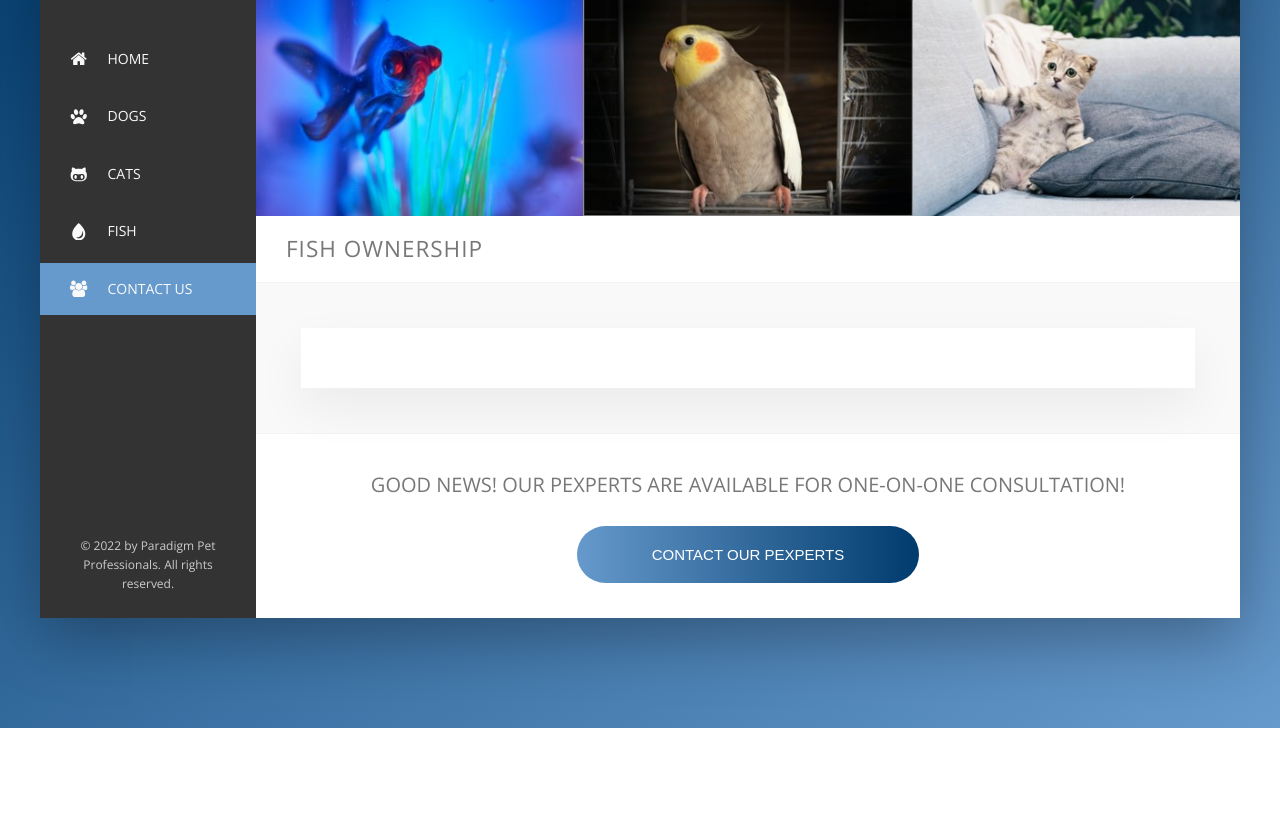
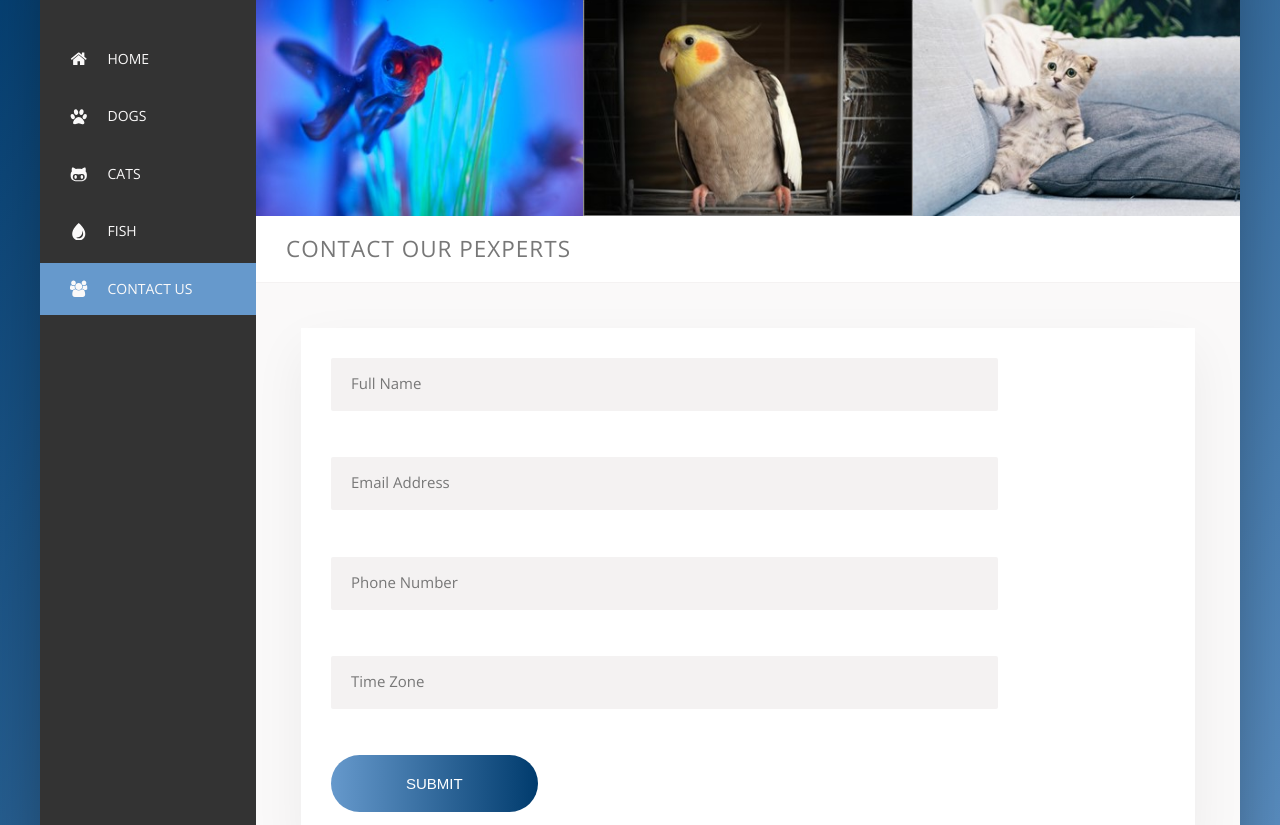
Before and after one commit to KaminoSec/pet_website, a website: page contact.html in a window 1280 px wide. Shown: the part 152-977 px from the top of the page. Before the commit the page ends 880 px from the top, so only its background shows below. Drawn offline with nearby package versions, Linux system fonts and the light colour scheme.

Commit message:
final commit

```diff
--- a/contact.html
+++ b/contact.html
@@ -105,26 +105,43 @@
 
                 <div class="overview">
                     <h1 class="overview__heading">
-                        Fish Ownership
+                        Contact Our Pexperts
                     </h1>
 
                 </div>
 
                 <div class="detail">
                     <div class="description">
-                        <div class="book">
+                        <form action="#" class="form">
+                            <div class="form__group">
+                                <input type="text" class="form__input" placeholder="Full Name" required id="name">
+                                <label for="name" class="form__label">Full Name</label>
+                            </div>
+                            <div class="form__group">
+                                <input type="email" class="form__input" placeholder="Email Address" required id="email">
+                                <label for="email" class="form__label">Email Address</label>
+                            </div>
+                            <div class="form__group">
+                                <input type="text" class="form__input" placeholder="Phone Number" required id="phone">
+                                <label for="phone" class="form__label">Phone Number</label>
+                            </div>
+                            <div class="form__group">
+                                <input type="text" class="form__input" placeholder="Time Zone" required id="tzone">
+                                <label for="tzone" class="form__label">Time Zone</label>
+                            </div>
 
-                        </div>
+                            <div class="form__group">
+                                <button class="btn btn__visible">Submit</button>
+                            </div>
 
-
-
+                        </form>
                     </div>
                 </div>
                 <div class="cta">
                     <h2 class="cta__book-now">
                         Good news! Our Pexperts are available for one-on-one consultation!
                     </h2>
-                    <button class="btn">
+                    <button class="btn" onclick="windo.location.href='contact.htm';">
                         <span class="btn__visible">Contact Our Pexperts</span>
                         <span class="btn__invisible">Book a Consultation</span>
                     </button>
--- a/sass/_base.scss
+++ b/sass/_base.scss
@@ -9,6 +9,7 @@
   --color-grey-dark-1: #333;
   --color-grey-dark-2: #777;
   --color-grey-dark-3: #999;
+  --color-invalid: orangered;
 
   --shadow-dark: 0 2rem 6rem rgba(0, 0, 0, 0.3);
   --shadow-light: 0 2rem 5rem rgba(0, 0, 0, 0.06);
--- a/sass/_components.scss
+++ b/sass/_components.scss
@@ -316,3 +316,50 @@
 .indent-list {
   padding-left: 5rem;
 }
+
+.form {
+  &__group:not(:last-child) {
+    margin-bottom: 2rem;
+  }
+
+  &__input {
+    font-size: 1.5rem;
+    font-family: inherit;
+    color: inherit;
+    padding: 1.5rem 2rem;
+    border-radius: 2px;
+    background-color: var(--color-grey-light-2);
+    border: none;
+    border-bottom: 3px solid transparent;
+    width: 80%;
+
+    &:focus {
+      outline: none;
+      box-shadow: var(--shadow-light);
+      border-bottom: 3px solid var(--color-primary);
+    }
+
+    &:focus:invalid {
+      border-bottom: 3px solid var(--color-invalid);
+    }
+
+    &::-webkit-input-placeholder {
+      color: var(--color-grey-dark-2);
+    }
+  }
+
+  &__label {
+    font-size: 1.2rem;
+    font-weight: 700;
+    margin-left: 2rem;
+    margin-top: 0.7rem;
+    display: block;
+    transition: all 0.3s;
+  }
+
+  &__input:placeholder-shown + &__label {
+    opacity: 0;
+    visibility: hidden;
+    transform: translateY(-4rem);
+  }
+}
```
Also changed, not shown: cat_owners.html (+2 -2 lines), dog_owners.html (+2 -2 lines), fish_owners.html (+2 -2 lines), index.html (+2 -2 lines), css/style.css.
